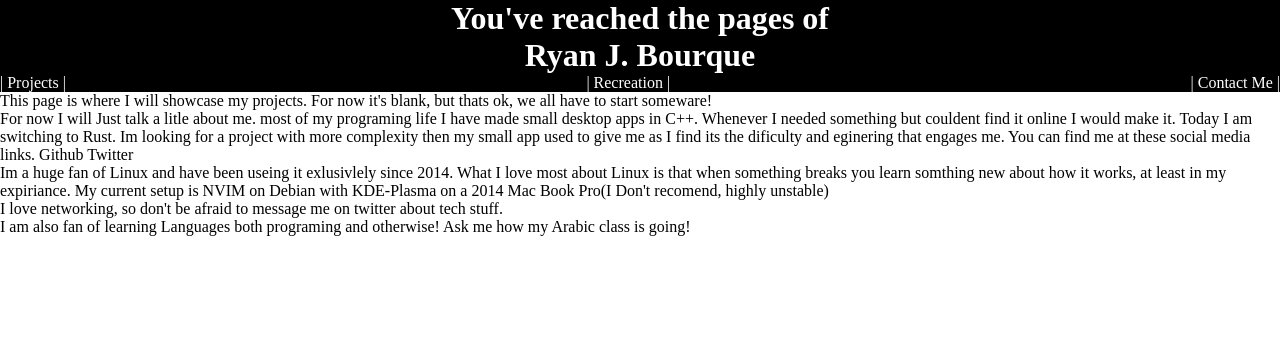
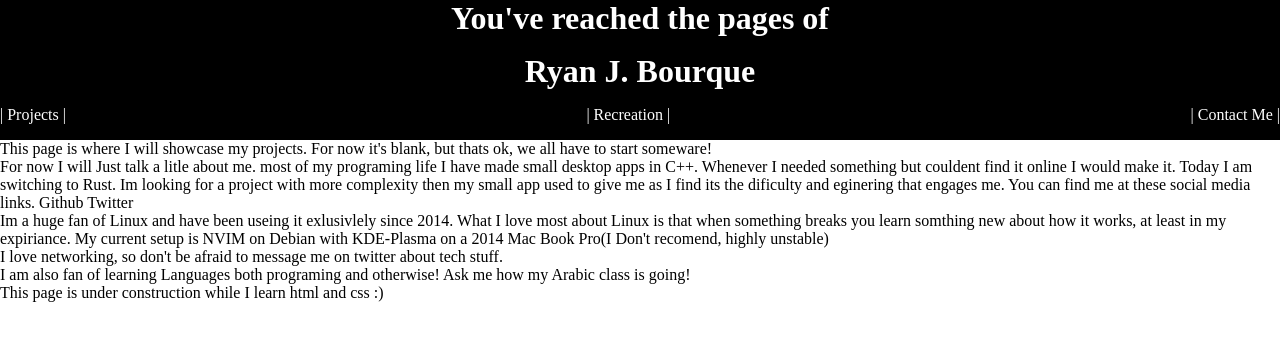
Before and after one commit to Rbourque/Rbourque.github.io, a plain HTML site: page index.html in a window 1280 px wide. Drawn offline with Linux system fonts and the light colour scheme.

Commit message:
added a bit about how the page is under construction

```diff
--- a/index.html
+++ b/index.html
@@ -19,7 +19,7 @@
       <p>For now I will Just talk a litle about me. most of my programing life I have made small desktop apps in C++. Whenever I needed something but couldent find it online I would make it. Today I am switching to Rust. Im looking for a project with more complexity then my small app used to give me as I find its the dificulty and eginering that engages me. You can find me at these social media links. Github Twitter</p>
       <p>Im a huge fan of Linux and have been useing it exlusivlely since 2014. What I love most about Linux is that when something breaks you learn somthing new about how it works, at least in my expiriance. My current setup is NVIM on Debian with KDE-Plasma on a 2014 Mac Book Pro(I Don't recomend, highly unstable)</p>
       <p>I love networking, so don't be afraid to message me on twitter about tech stuff.</p>
-      <p> I am also fan of learning Languages both programing and otherwise! Ask me how my Arabic class is going!</p></div>
+      <p> I am also fan of learning Languages both programing and otherwise! Ask me how my Arabic class is going!</p><p>This page is under construction while I learn html and css :)</p></div>
    </head>
   </body>
 </html>
--- a/style.css
+++ b/style.css
@@ -4,8 +4,9 @@
 }
 
 h1 {
-color: white;
-text-align: center;
+  color: white;
+  text-align: center;
+  padding-bottom: 1rem;
 }
 .topbanner{
   background-color:black;
@@ -18,4 +19,5 @@ text-align: center;
 }
 .headderspan{
   color: white;
+  padding-bottom: 1rem;
 }
```
